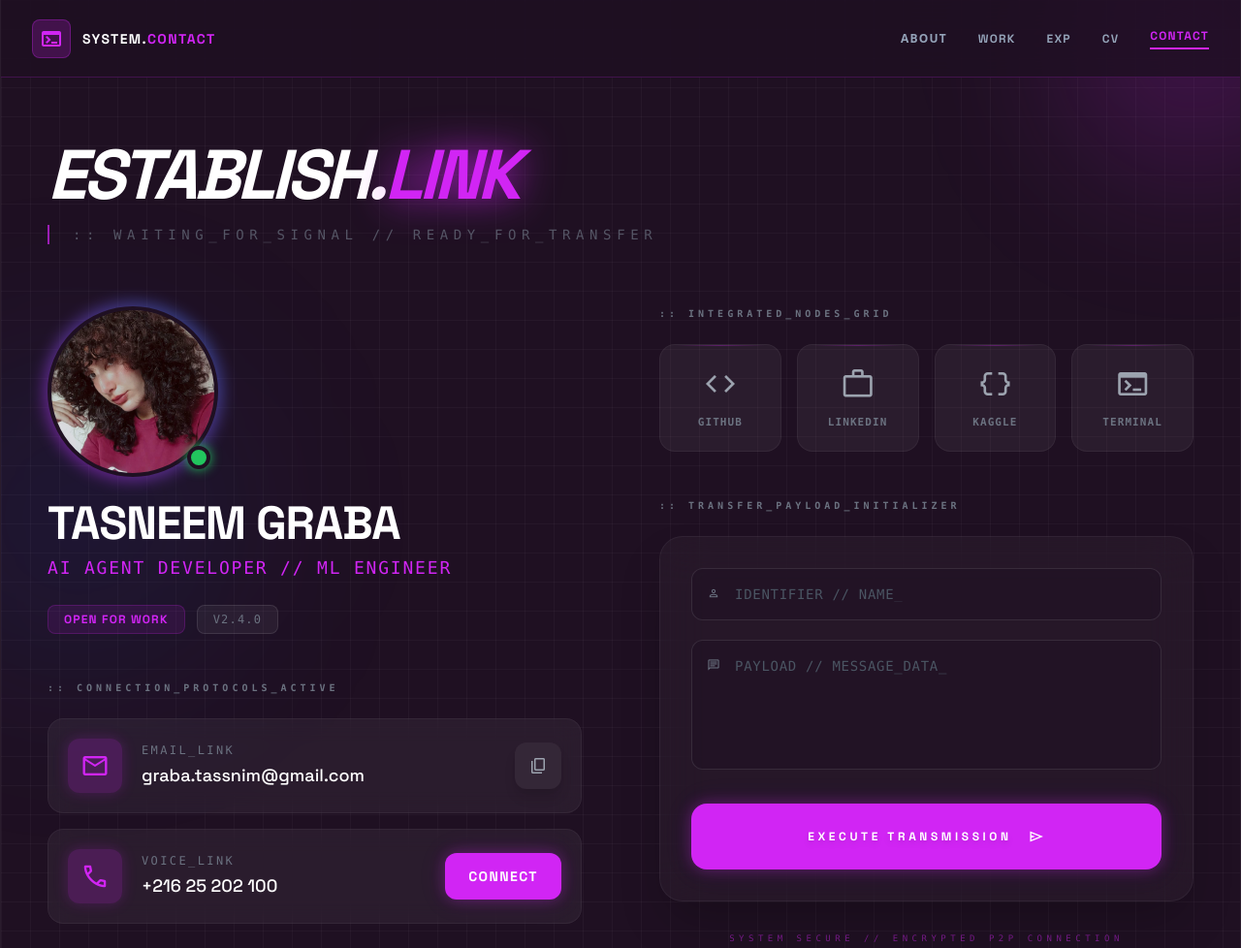
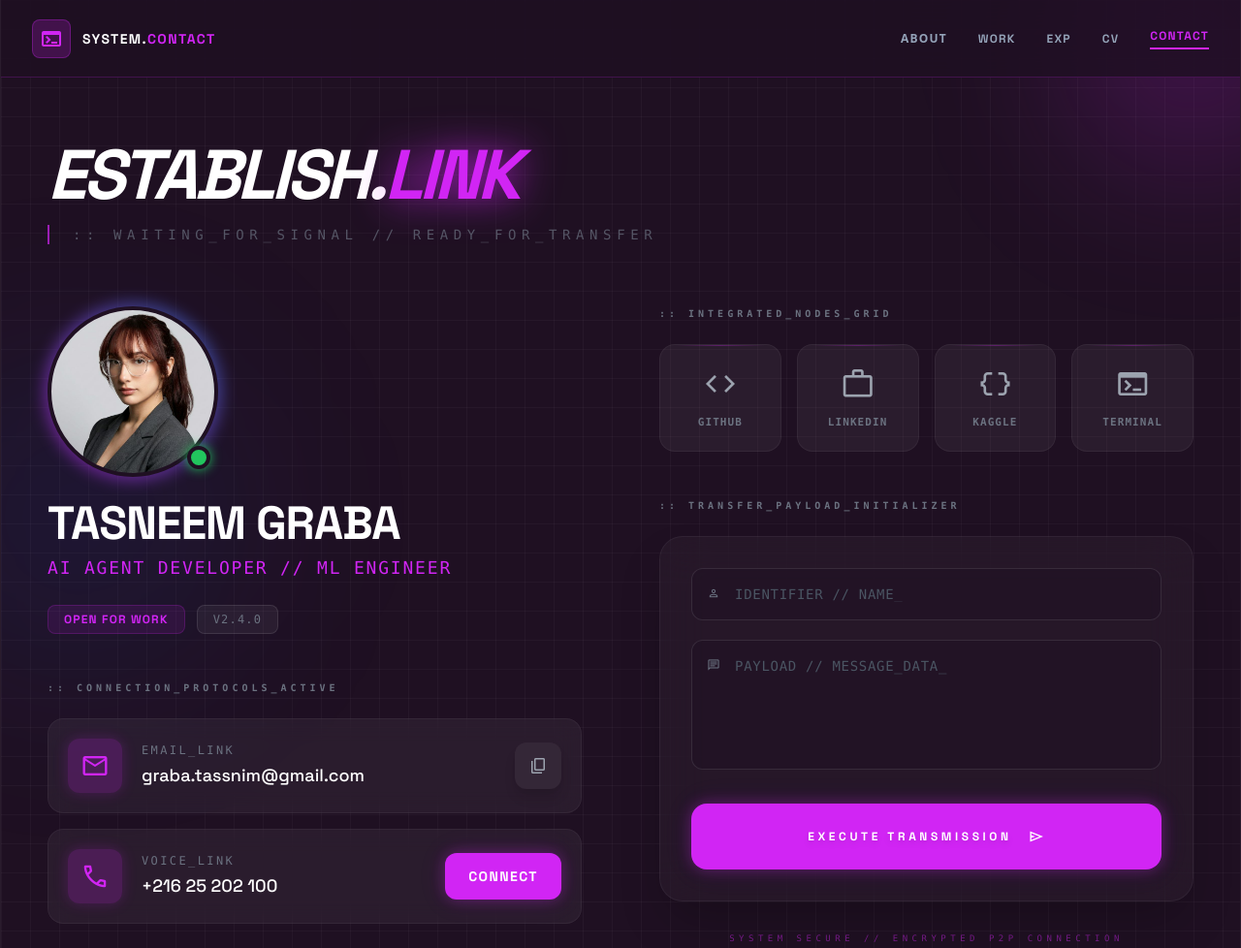
Before and after one commit to tasnees/personnal_portfolio, a plain HTML site: page contact.html in a window 1280 px wide. Shown: the top 978 px of the page at 97% size. Drawn offline with nearby package versions, Linux system fonts and the light colour scheme.

Commit message:
fourth commit

```diff
--- a/contact.html
+++ b/contact.html
@@ -126,7 +126,7 @@
                             class="absolute -inset-1 bg-gradient-to-tr from-primary to-blue-500 rounded-full blur opacity-60 group-hover:opacity-100 transition duration-500 animate-pulse">
                         </div>
                         <div class="relative bg-center bg-no-repeat bg-cover rounded-full size-32 md:size-44 border-[4px] border-background-dark"
-                            style='background-image: url("assets/profile.jpg");'>
+                            style='background-image: url("assets/me.jpg");'>
                         </div>
                         <div
                             class="absolute bottom-2 right-2 size-6 bg-green-500 rounded-full border-[4px] border-background-dark shadow-[0_0_12px_#22c55e]">
```
Also changed, not shown: experience.html (+1 -1 lines), index.html (+1 -1 lines), assets/me.jpg (added).
